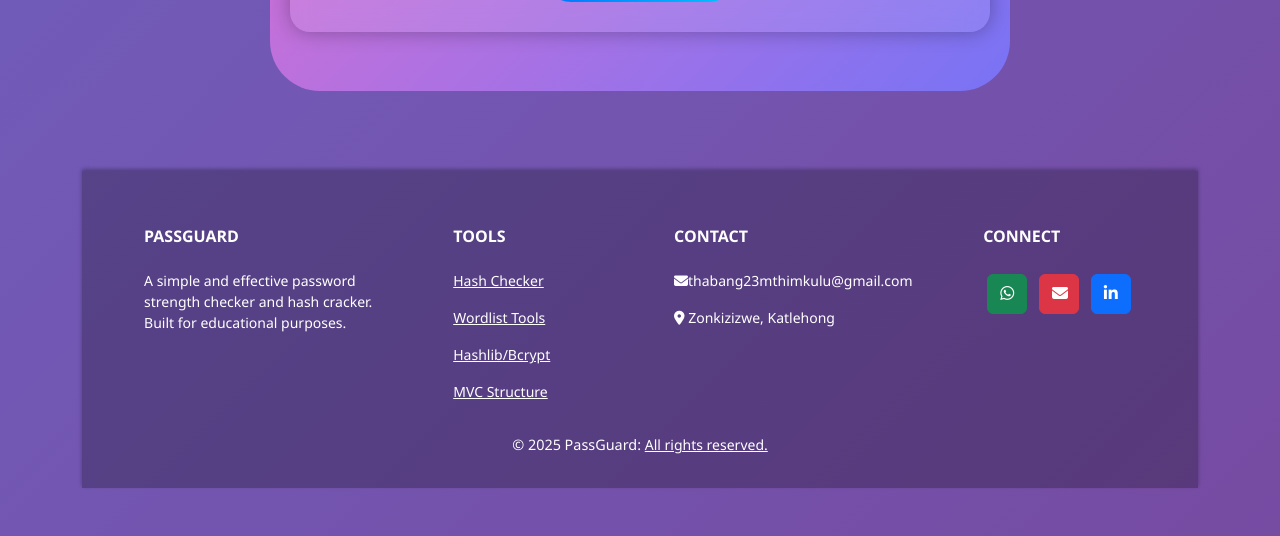
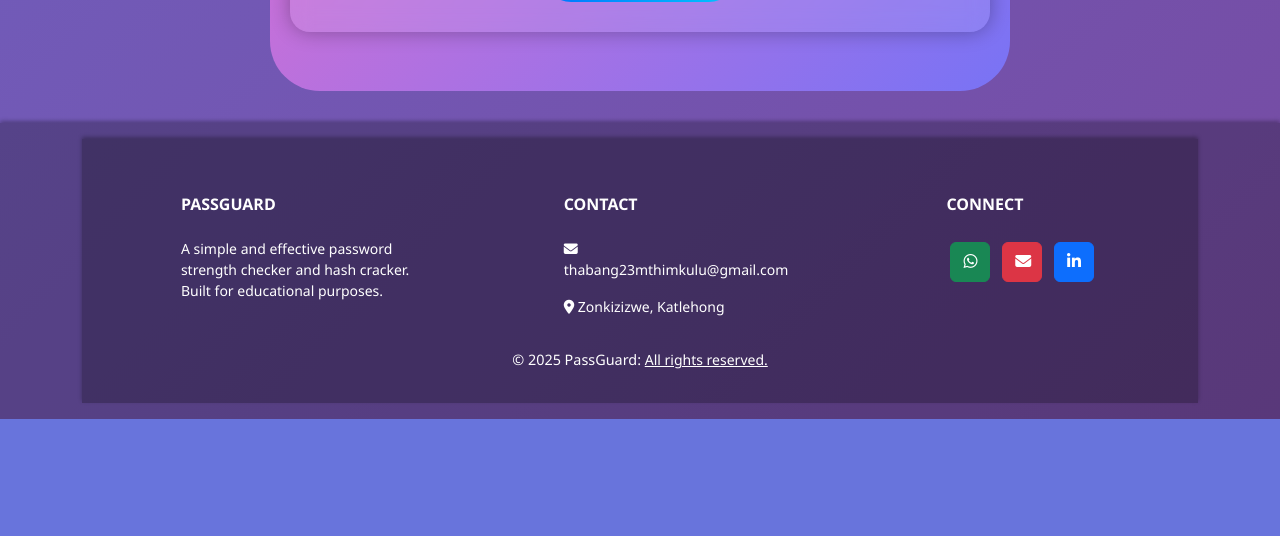
Before and after one commit to mthimkulu23/Password-Stregnth, a Flask app: page / in a window 1280 px wide. Shown: the part 3983-4519 px from the top of the page. After the commit the page ends 4402 px from the top, so only its background shows below. Run offline with Flask 3, Linux system fonts and the light colour scheme.

```diff
--- a/app/static/style.css
+++ b/app/static/style.css
@@ -736,6 +736,8 @@ margin-top: 40px;
 
 footer {
   font-family: 'Segoe UI', Tahoma, Geneva, Verdana, sans-serif;
+  object-fit: cover;
+  width: 100%;
 }
 
 footer h6 {
--- a/app/templates/password.html
+++ b/app/templates/password.html
@@ -335,9 +335,9 @@
 
   </main>
 
-
+<footer>
  <!-- Remove the container if you want to extend the Footer to full width. -->
-<div class="container my-5">
+<div class="container">
   <!-- Footer -->
   <footer class="text-center text-lg-start text-white">
     <!-- Grid container -->
@@ -358,20 +358,14 @@
           <hr class="w-100 clearfix d-md-none" />
 
           <!-- Grid column: Links -->
-          <div class="col-md-2 col-lg-2 col-xl-2 mx-auto mt-3">
-            <h6 class="text-uppercase mb-4 font-weight-bold">Tools</h6>
-            <p><a class="text-white" href="#">Hash Checker</a></p>
-            <p><a class="text-white" href="#">Wordlist Tools</a></p>
-            <p><a class="text-white" href="#">Hashlib/Bcrypt</a></p>
-            <p><a class="text-white" href="#">MVC Structure</a></p>
-          </div>
+
 
           <hr class="w-100 clearfix d-md-none" />
 
           <!-- Grid column: Contact -->
           <div class="col-md-4 col-lg-3 col-xl-3 mx-auto mt-3">
             <h6 class="text-uppercase mb-4 font-weight-bold">Contact</h6>
-            <p><i class="fas fa-envelope mr-3"></i>thabang23mthimkulu@gmail.com</p>
+            <p><i class="fas fa-envelope mr-3"></i> thabang23mthimkulu@gmail.com</p>
             <p><i class="fas fa-map-marker-alt mr-3"></i> Zonkizizwe, Katlehong</p>
           </div>
 
```
